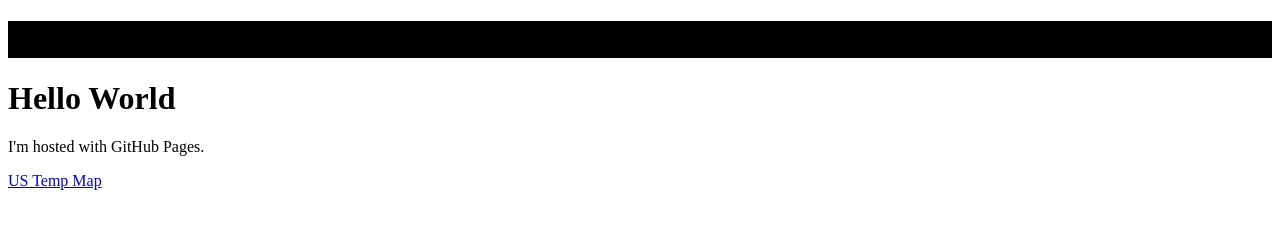
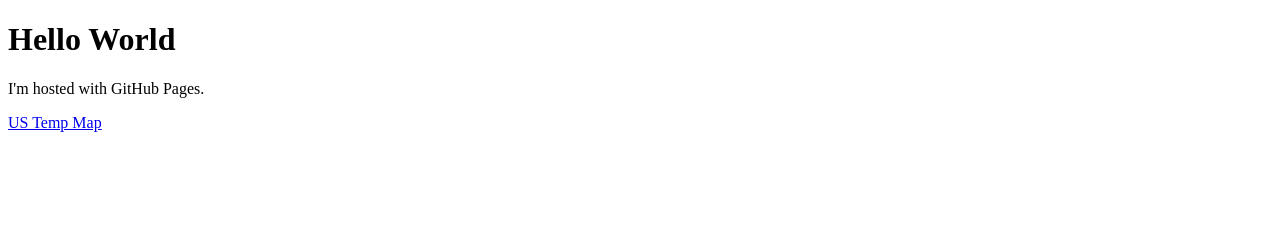
Before and after one commit to insidediamnd/insidediamond, a plain HTML site: page index.html in a window 1280 px wide. Drawn offline with Linux system fonts and the light colour scheme.

```diff
--- a/index.html
+++ b/index.html
@@ -1,7 +1,6 @@
 <!DOCTYPE html>
 <html>
 <body>
-  <h1 style="background-color:black;">black</h1>
 <h1>Hello World</h1>
 <p>I'm hosted with GitHub Pages.</p>
 <p><a href="ustempmap.html">US Temp Map</a></p>
```
